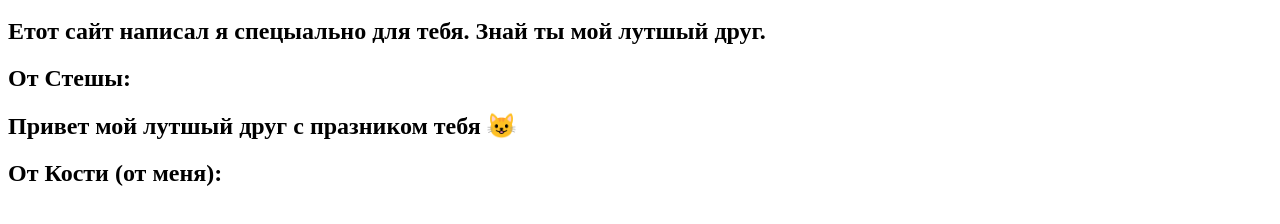
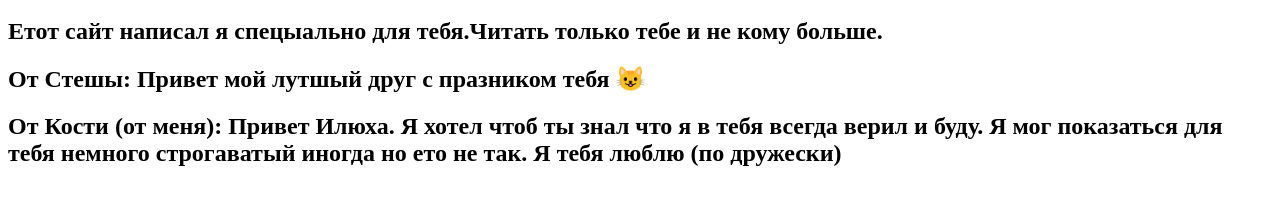
Before and after one commit to Kosta-volkov/ily, a plain HTML site: page index.html in a window 1280 px wide. Shown: the part 48-272 px from the top of the page. Drawn offline with Linux system fonts and the light colour scheme.

Commit message:
Update index.html

```diff
--- a/index.html
+++ b/index.html
@@ -1,7 +1,7 @@
 <html>
 <title>Привет Илля</title>
-<h1>Привет Илля от Кости и Стешы.</h1>
-<h2>Етот сайт написал я спецыально для тебя. Знай ты мой лутшый друг.</h2>
-<h2>От Стешы:</h2>
-<h2>Привет мой лутшый друг с празником тебя 😺</h2>
-<h2>От Кости (от меня):</h2>
+<h1>Привет Илля от Кости и Стешы. </h1>
+<h2>Етот сайт написал я спецыально для тебя.Читать только тебе и не кому больше.</h2>
+<h2>От Стешы: Привет мой лутшый друг с празником тебя 😺</h2>
+<h2>От Кости (от меня): Привет Илюха. Я хотел чтоб ты знал что я в тебя всегда верил и буду. Я мог показаться для тебя немного строгаватый иногда но ето не так. Я тебя люблю
+(по дружески)</h2>
```
